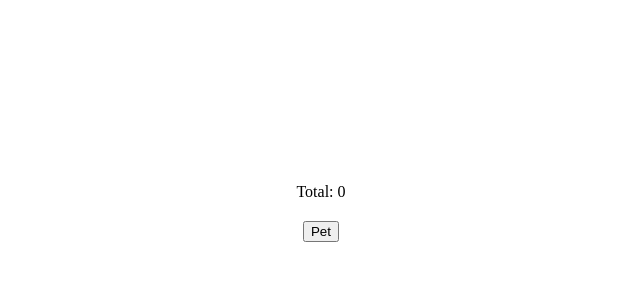
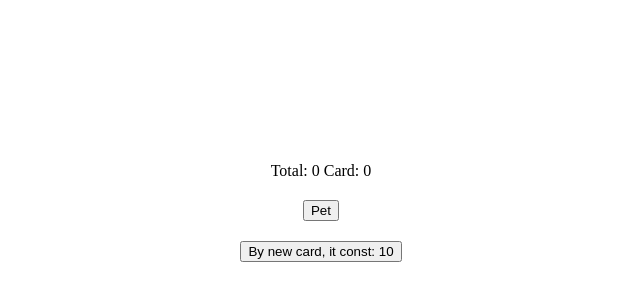
Before and after one commit to Havrylyuk-UA/pet_the_dog_front, a React (Vite) app: page / in a window 1280 px wide. Shown: the part 196-496 px from the top of the page, without its empty margins (319-959 px from the left). Built offline with nearby package versions, Linux system fonts and the light colour scheme.

Commit message:
add easy logic

```diff
--- a/src/App.jsx
+++ b/src/App.jsx
@@ -1,14 +1,44 @@
-import { useState } from "react";
 import "./App.css";
 import Header from "./components/Header/Header";
 import ClickBtn from "./components/ClickBtn/ClickBtn";
+import ByNeCard from "./components/ByNeCard/ByNeCard";
+
+import { useEffect, useRef, useState } from "react";
 
 function App() {
   const [count, setCount] = useState(0);
+  const [price, setPrice] = useState(10);
+  const [card, setCard] = useState(0);
 
-  const AdCount = () => {
-    let total = count + 1;
-    setCount(total);
+  const cardRef = useRef(card);
+
+  useEffect(() => {
+    cardRef.current = card * 0.1;
+  }, [card]);
+
+  useEffect(() => {
+    const interval = setInterval(() => {
+      setCount((prev) => prev + cardRef.current);
+    }, 100);
+
+    return () => clearInterval(interval);
+  }, []);
+
+  const addCount = () => {
+    setCount((prev) => prev + 1);
+  };
+
+  const buyNewCard = () => {
+    if (count < price) {
+      alert("Not enough money");
+      return;
+    }
+
+    const newPrice = price * 1.5;
+
+    setCount((prev) => prev - price);
+    setPrice(Math.round(newPrice));
+    setCard((prev) => prev + 1);
   };
 
   return (
@@ -22,8 +52,9 @@ function App() {
         height: "100vh",
       }}
     >
-      <Header count={count} />
-      <ClickBtn click={() => AdCount()} />
+      <Header count={count} card={card} />
+      <ClickBtn click={addCount} />
+      <ByNeCard click={buyNewCard} price={price} />
     </div>
   );
 }
--- /dev/null
+++ b/src/components/ByNeCard/ByNeCard.jsx
@@ -0,0 +1,5 @@
+const ByNeCard = ({ click, price }) => {
+  return <button onClick={click}>By new card, it const: {price}</button>;
+};
+
+export default ByNeCard;
--- a/src/components/Header/Header.jsx
+++ b/src/components/Header/Header.jsx
@@ -1,5 +1,9 @@
-const Header = ({ count }) => {
-  return <>Total: {count}</>;
+const Header = ({ count, card }) => {
+  return (
+    <>
+      Total: {Math.round(count)} Card: {card}
+    </>
+  );
 };
 
 export default Header;
```
